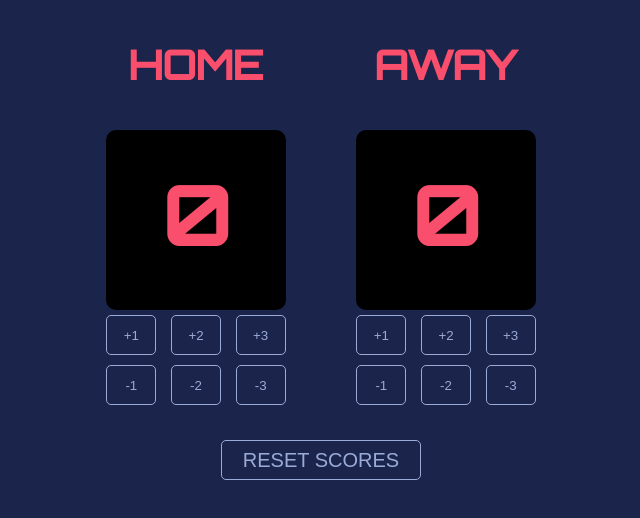
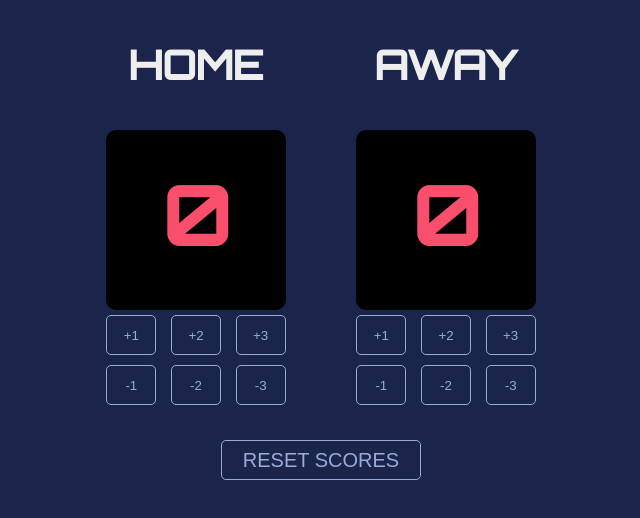
Before and after one commit to MetricOrder/scoreCard, a plain HTML site: page index.html in a window 1280 px wide. Shown: the whole page, without its empty margins (319-959 px from the left). Drawn offline with Linux system fonts and the light colour scheme.

Commit message:
Test color change
change back - test 2

```diff
--- a/index.css
+++ b/index.css
@@ -4,7 +4,7 @@ body {
     text-align: center;
     margin: 0 auto;
     background-color: #1B244A;
-    color: #F94F6D;
+    color: #EEEEEE;
 }
 
 h1{
```
